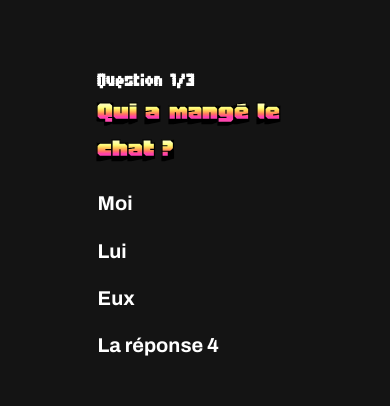
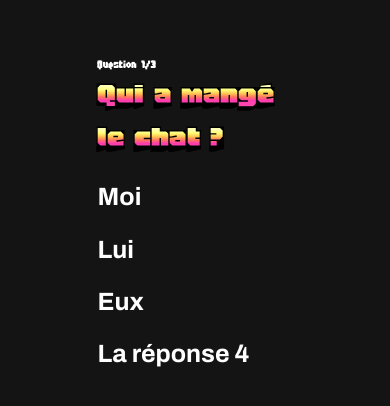
Before and after one commit to cmoagcod/Simple_Quiz_System, a plain HTML site: page quiz.html in a window 390 px wide. Shown: the part 210-616 px from the top of the page. Drawn offline with Linux system fonts and the light colour scheme.

Commit message:
Improved Responsive Size

```diff
--- a/src/style.css
+++ b/src/style.css
@@ -11,16 +11,7 @@
     src: url(./fonts/Archivo-Bold.ttf);
 }
 
-
-@media screen and (max-height: 500px) {
-    :root {
-        --question_size: 50px;
-        --reponse_size: 30px;
-        --question_number_size: 25px;
-    }
-}
-
-@media screen and (min-width: 1400px) {
+@media screen and (min-width: 1400px) and (min-height: 700px) {
     :root {
         --question_size: 100px;
         --reponse_size: 75px;
@@ -28,35 +19,35 @@
     }
 }
 
-@media screen and (min-width: 900px) and (max-width: 1400px) {
+@media screen and (max-width: 1400px) and (min-width: 900px) and (min-height: 700px) {
     :root {
-        --question_size: 75px;
-        --reponse_size: 50px;
-        --question_number_size: 32px;
+        --question_size: 80px;
+        --reponse_size: 70px;
+        --question_number_size: 50px;
     }
 }
 
-@media screen and (min-width: 600px) and (max-width: 900px) {
+@media screen and (min-width: 900px) and (min-height: 300px) and (max-height: 700px) {
+    :root {
+        --question_size: 35px;
+        --reponse_size: 25px;
+        --question_number_size: 15px;
+    }
+}
+
+@media screen and (max-width: 900px) and (min-width: 500px) and (min-height: 550px) {
     :root {
         --question_size: 50px;
-        --reponse_size: 30px;
+        --reponse_size: 40px;
         --question_number_size: 25px;
     }
 }
 
-@media screen and (max-width: 600px) {
+@media screen and (min-width: 300px) and (max-width: 500px) and (min-height: 550px) {
     :root {
-        --question_size: 30px;
-        --reponse_size: 20px;
-        --question_number_size: 25px;
-    }
-}
-
-@media screen and (max-width: 600px) and (max-height: 500px) {
-    :root {
-        --question_size: 30px;
-        --reponse_size: 20px;
-        --question_number_size: 25px;
+        --question_size: 35px;
+        --reponse_size: 25px;
+        --question_number_size: 15px;
     }
 }
 
```
